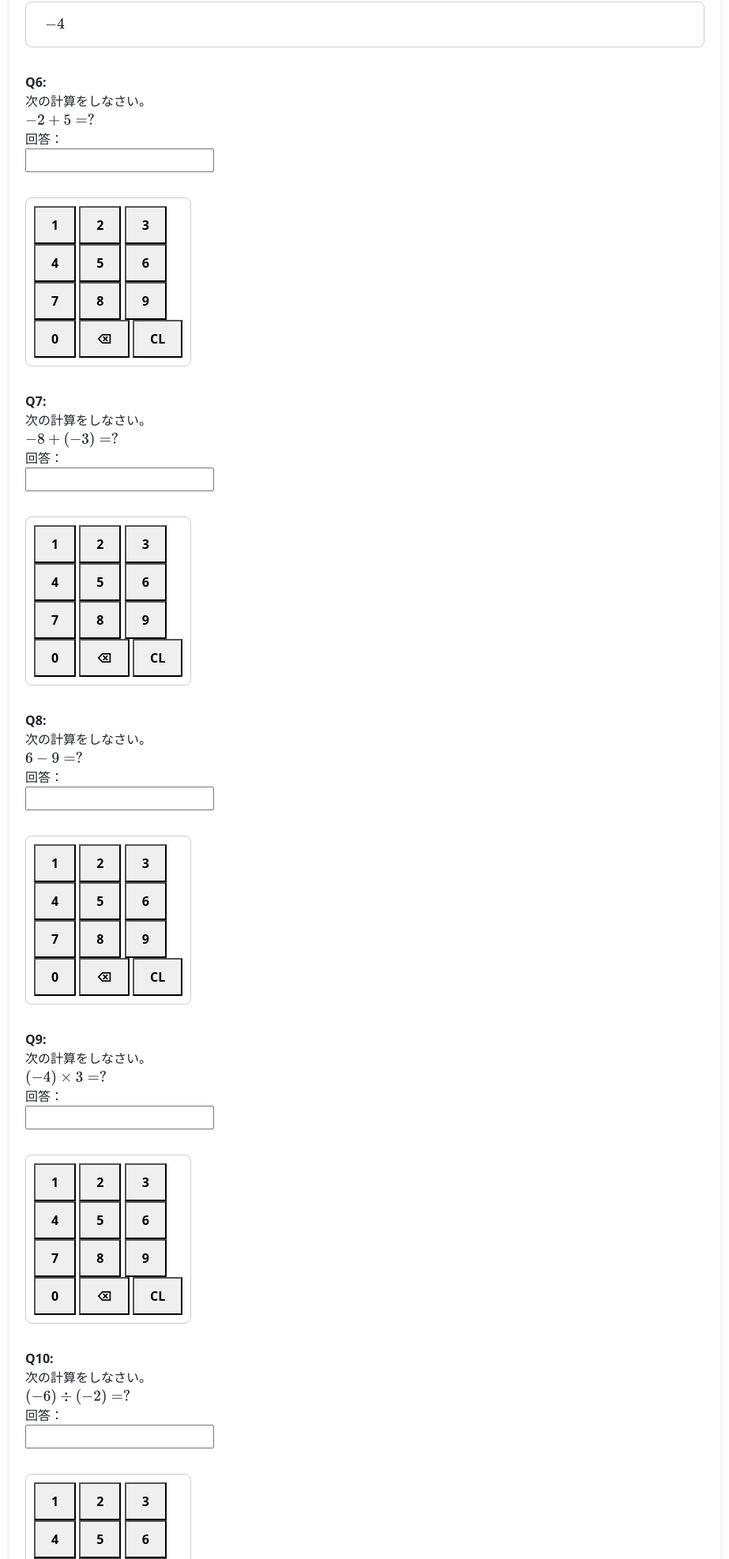
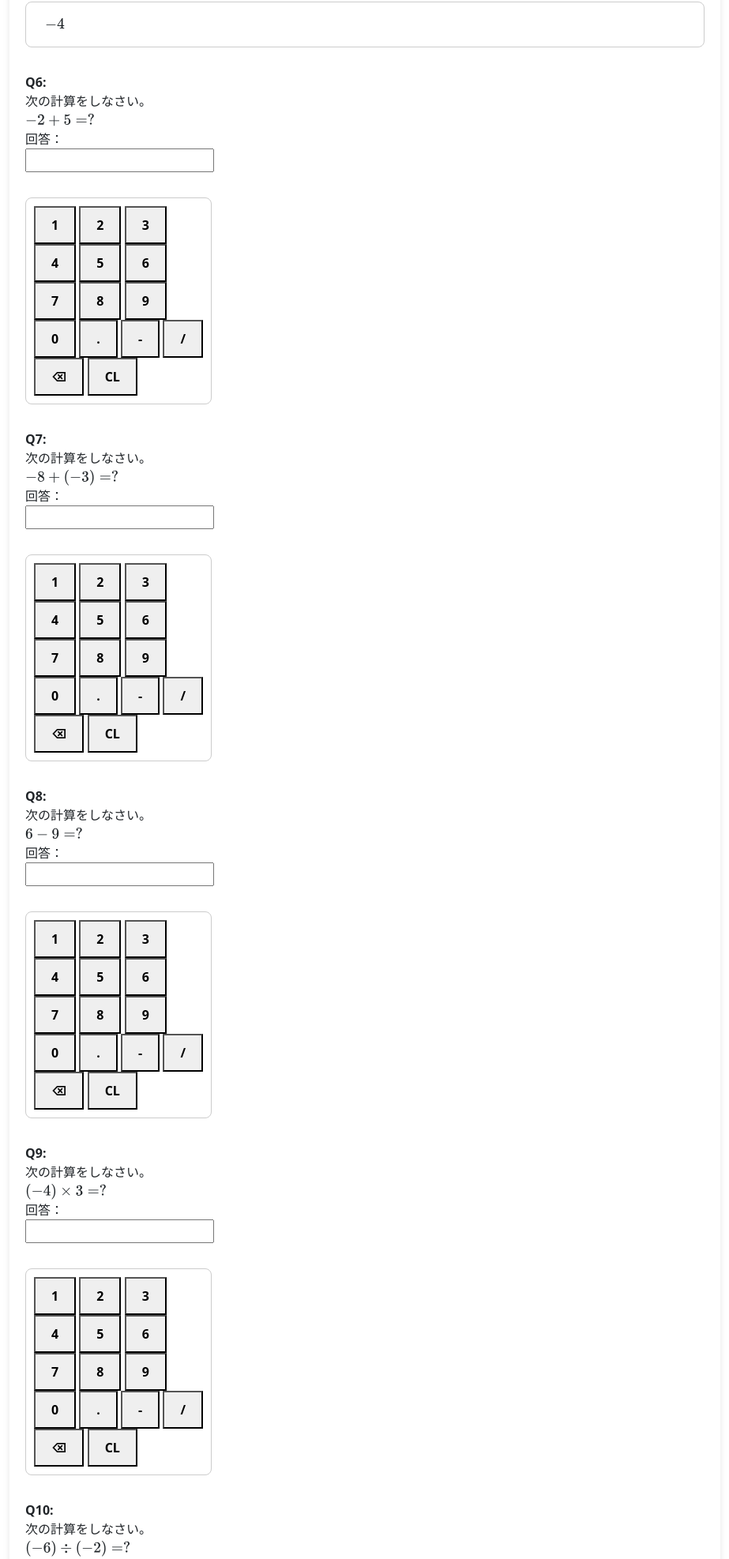
Before and after one commit to plainpine/mquest, a Flask app: page /quest/run/1 in a window 1280 px wide. Shown: the part 1845-3819 px from the top of the page at 79% size, without its empty margins (178-1101 px from the left). Run offline with Flask 3, Linux system fonts and the light colour scheme.

Commit message:
テンキーに分数、小数入力

```diff
--- a/templates/quest_run.html
+++ b/templates/quest_run.html
@@ -169,6 +169,10 @@
               {% if num % 3 == 0 %}<br>{% endif %}
             {% endfor %}
             <button type="button" class="key-btn" data-num="0">0</button>
+            <button type="button" class="key-btn" data-num=".">.</button>
+            <button type="button" class="key-btn" data-num="-">-</button>
+            <button type="button" class="key-btn" data-num="/">/</button>
+            <br>
             <button type="button" class="key-btn" data-num="del">⌫</button>
             <button type="button" class="key-btn" data-num="clear">CL</button>
           </div>
@@ -218,6 +222,10 @@
               {% if num % 3 == 0 %}<br>{% endif %}
             {% endfor %}
             <button type="button" class="key-btn" data-num="0">0</button>
+            <button type="button" class="key-btn" data-num=".">.</button>
+            <button type="button" class="key-btn" data-num="-">-</button>
+            <button type="button" class="key-btn" data-num="/">/</button>
+            <br>
             <button type="button" class="key-btn" data-num="del">⌫</button>
             <button type="button" class="key-btn" data-num="clear">CL</button>
           </div>
@@ -386,13 +394,27 @@
         btn.addEventListener('click', () => {
           if (!activeInput || activeInput.dataset.qid !== qid) return;
 
-          const num = btn.dataset.num;
-          if (num === 'del') {
-            activeInput.value = activeInput.value.slice(0, -1);
-          } else if (num === 'clear') {
+          const char = btn.dataset.num;
+          const currentValue = activeInput.value;
+
+          if (char === 'del') {
+            activeInput.value = currentValue.slice(0, -1);
+          } else if (char === 'clear') {
             activeInput.value = '';
-          } else {
-            activeInput.value += num;
+          } else if (char === '-') {
+            if (currentValue.length === 0) {
+              activeInput.value += char;
+            }
+          } else if (char === '.') {
+            if (!currentValue.includes('.')) {
+              activeInput.value += char;
+            }
+          } else if (char === '/') {
+            if (!currentValue.includes('/')) {
+              activeInput.value += char;
+            }
+          } else { // Is a number
+            activeInput.value += char;
           }
         });
       });
```
Also changed, not shown: instance/mquest.db.
